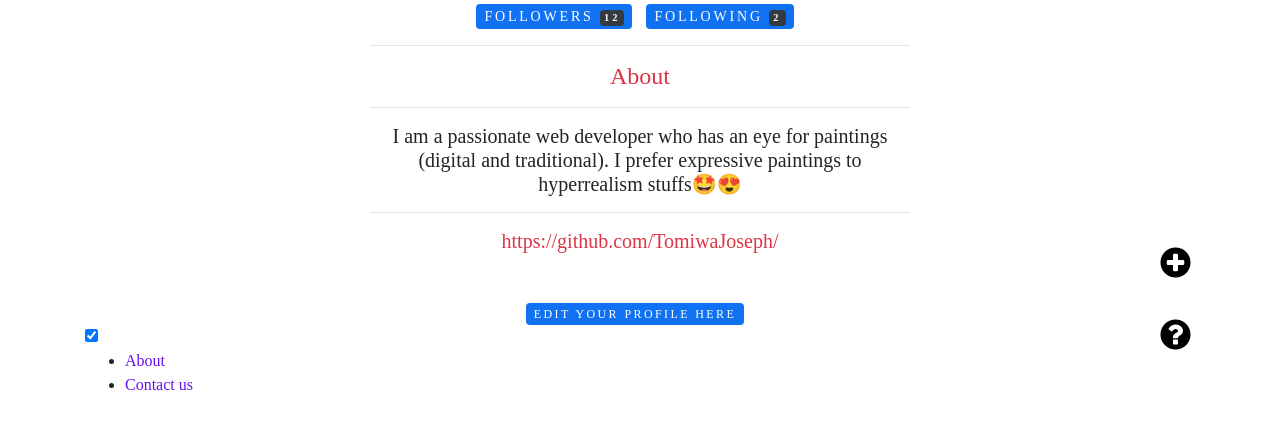
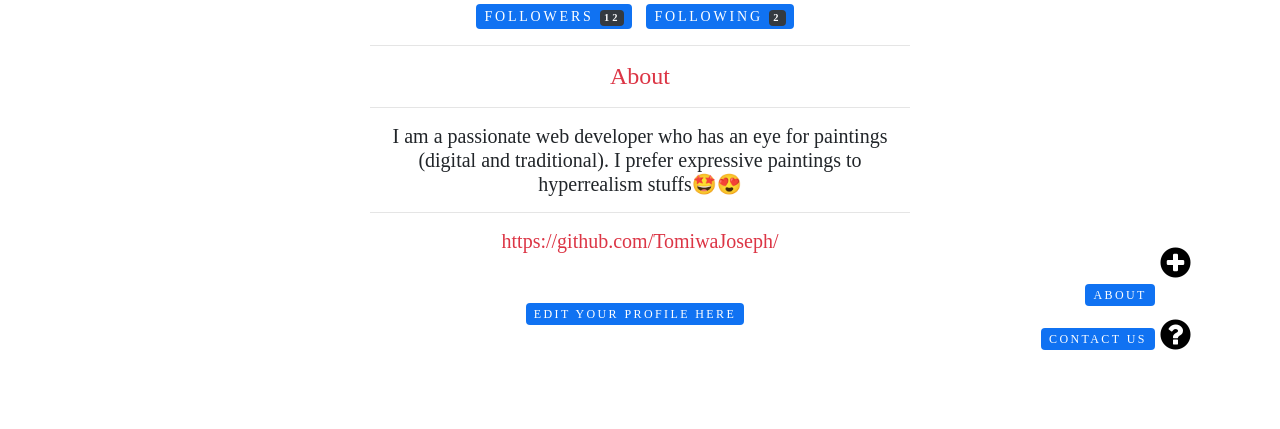
Before and after one commit to TomiwaJoseph/Painterest, a Django app: page /profile/ in a window 1280 px wide, after a click that opens the changed part. Shown: the part 350-779 px from the top of the page. Run offline with Django 3.2, Linux system fonts and the light colour scheme; a user stored in the database is signed in; data comes from the database, SQL or seed files in the repository; some libraries are stand-ins or nearby versions.

Commit message:
added more styling

```diff
--- a/main/static/main/css/style.css
+++ b/main/static/main/css/style.css
@@ -3,6 +3,10 @@ body{
 }
 a:hover{
     text-decoration: none;
+}
+button:focus, button:active{
+    outline: none!important;
+    border: none!important;
 }
 
 /* <------- Navbar ---------> */
@@ -179,12 +183,14 @@ nav .nav-item{
 .settings button{
     display: block;
 }
-.utils:hover{
+.utils:hover,
+.foll:hover{
     color: #fff;
     background: rgb(22, 202, 202);
 }
 .details .active,
-.settings .active{
+.settings .active,
+.foll .active{
     background: rgb(12, 170, 170)!important;
     color: #fff!important;
     border: none;
@@ -231,3 +237,145 @@ nav .nav-item{
 .follow{
     font-size: 14px;
 }
+
+
+/* <---------- Follower and Following -----------> */
+.foll{
+    width: 45%;
+    margin-bottom: 10px;
+}
+.chip{
+    width: 60%;
+}
+
+
+/* <-------------- Other CSS Tricks -------------> */
+.chip{
+    display: inline-block;
+    padding: 0 25px;
+    height: 50px;
+    font-size: 16px;
+    line-height: 50px;
+    border-radius: 25px;
+    background-color: #f1f1f1;
+}
+.chip img{
+    float: left;
+    margin: 0 10px 0 -25px;
+    height: 50px;
+    width: 50px;
+    border-radius: 50%;
+}
+.closebtn{
+    padding-left: 10px;
+    color: #888;
+    font-weight: bold;
+    float: right;
+    font-size: 20px;
+    cursor: pointer;
+}
+.closebtn:hover{
+    color: #000;
+}
+
+/* Dropdown Button */
+.dropbtn {
+    background-color: #3498DB;
+    color: white;
+    padding: 16px;
+    font-size: 16px;
+    border: none;
+    cursor: pointer;
+  }
+
+  /* Dropdown button on hover & focus */
+  .dropbtn:hover, .dropbtn:focus {
+    background-color: #2980B9;
+  }
+
+  /* The container <div> - needed to position the dropdown content */
+  .dropdown {
+    position: relative;
+    display: inline-block;
+  }
+
+  /* Dropdown Content (Hidden by Default) */
+  .dropdown-content {
+    display: none;
+    position: absolute;
+    background-color: #f1f1f1;
+    min-width: 160px;
+    box-shadow: 0px 8px 16px 0px rgba(0,0,0,0.2);
+    z-index: 1;
+    /* float: right;
+    right: 0; */
+  }
+
+  /* Links inside the dropdown */
+  .dropdown-content a {
+    color: black;
+    padding: 12px 16px;
+    text-decoration: none;
+    display: block;
+  }
+
+  /* Change color of dropdown links on hover */
+  .dropdown-content a:hover {background-color: #ddd}
+
+  /* Show the dropdown menu (use JS to add this class to the .dropdown-content container when the user clicks on the dropdown button) */
+  .show {display:block;}
+
+
+
+.container ul{
+    display: none;
+}
+#checkbox{
+    opacity: 0;
+}
+#checkbox:checked + ul{
+    display: block;
+}
+
+#crazy{
+    opacity: 0;
+}
+#crazy:checked + ul{
+    display: block;
+}
+
+/* <------------- Base Stuff --------------> */
+.sub-quest{
+    position: fixed;
+    bottom: 8%;
+    right: 9%;
+    cursor: pointer;
+    text-align: right;
+}
+.sub-quest li{
+    list-style: none;
+    margin-bottom: 20px;
+}
+.the_a{
+    display: inline-block;
+    background: #1072f2;
+    padding: 2px 8px;
+    line-height: 1.5;
+    font-size: 12px;
+    border-radius: 4px;
+    text-transform: uppercase;
+    color: #fff;
+    margin-right: 10px;
+    letter-spacing: .2em;
+    text-decoration: none;
+}
+.the_a:hover{
+    background: rgb(22, 202, 202);
+    color: #fff;
+}
+.red_to_profile{
+    color: #000;
+}
+.red_to_profile:hover{
+    color: red;
+}
```
